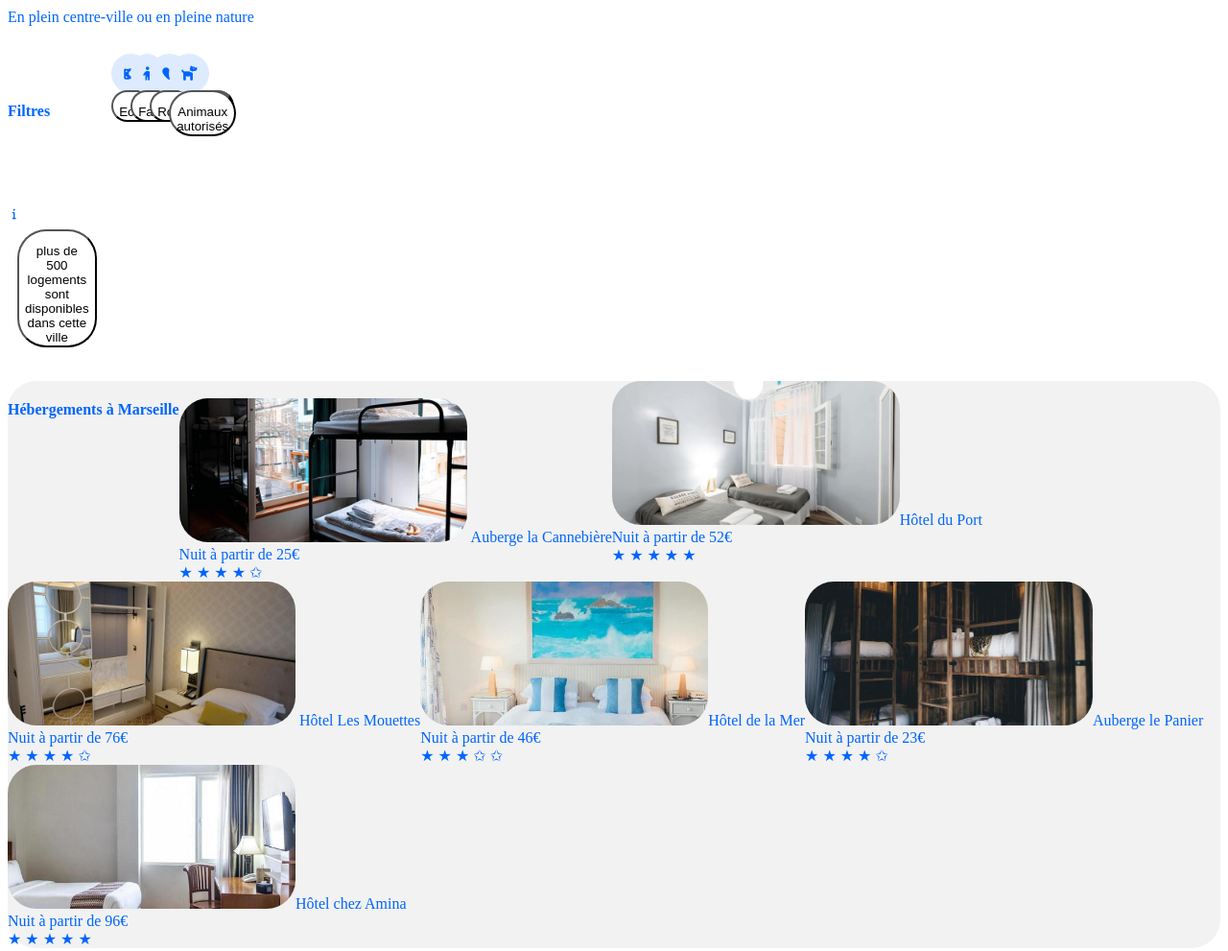
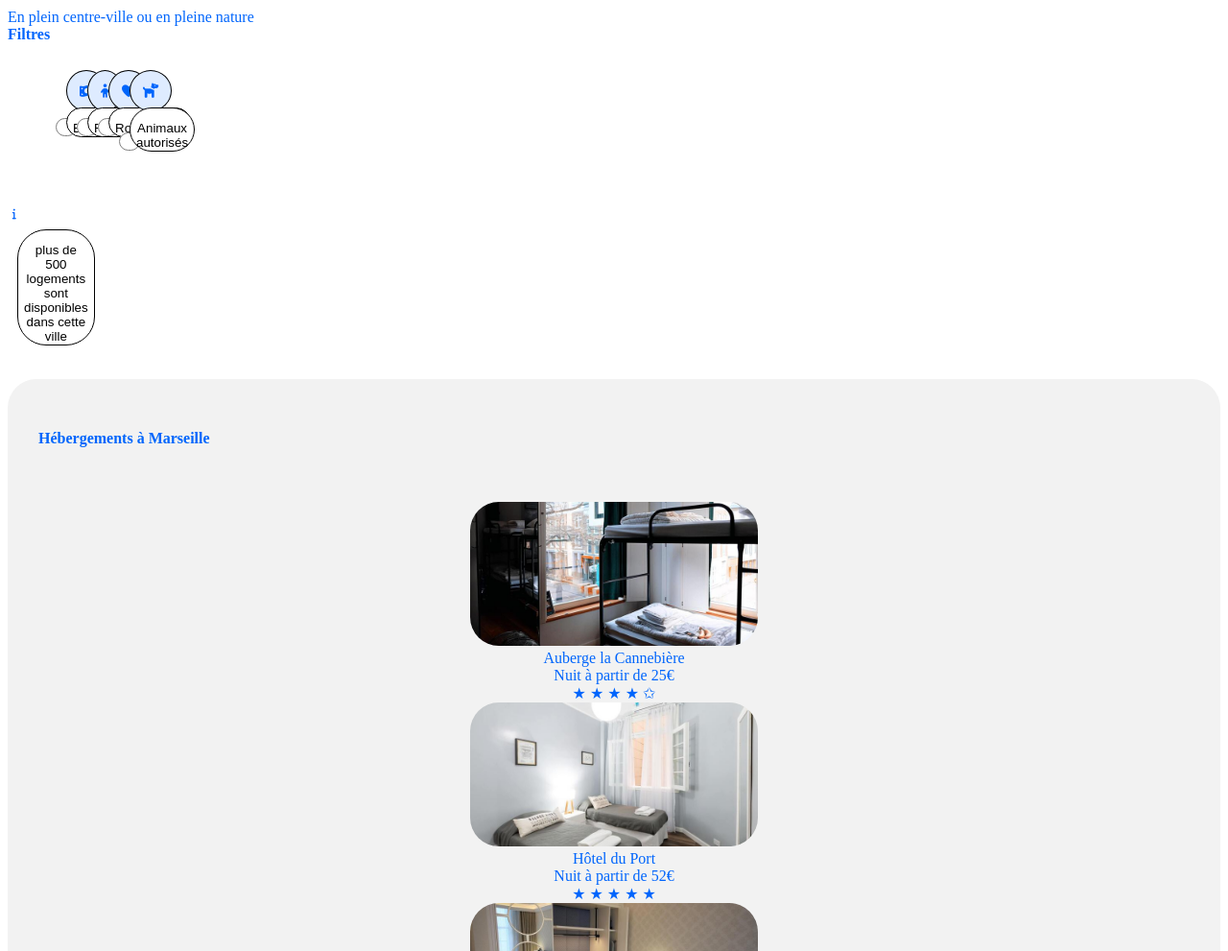
Before and after one commit to Angelpick1987/RequenaJulie_2_06092021, a plain HTML site: page P2_Reservia.html in a window 1280 px wide. Shown: the part 200-1191 px from the top of the page at 96% size. Drawn offline with Linux system fonts and the light colour scheme; a web font is replaced by a local one.

Commit message:
modif 210921

```diff
--- a/P2_Reservia.html
+++ b/P2_Reservia.html
@@ -1,7 +1,6 @@
 <!DOCTYPE html>
 <html lang="fr">
-<!-- 090921 ajouts balises span. icône css
-validator ok-->
+<!-- 210921 indentation ok validator ok -->
 <head>
     <meta charset="UTF-8">
     <link rel="stylesheet" href="reservia.css" />
@@ -13,9 +12,15 @@ validator ok-->
 <body>  <header>
 
                     <br>
-                    <nav><a href=#Hébergements>Hébergements</a> <a href=#Activités>Activités</a> <a>S'inscrire </a> </nav>
+                    <nav>
+                        <a href=#Hébergements>Hébergements</a>
+                        <a href=#Activités>Activités</a>
+                        <a>S'inscrire </a>
+                    </nav>
     </header>
-    <div class="logo"><img class="logo" src="images/logo/Reservia.svg" alt="Reservia"></div>
+    <div class="logo">
+        <img class="logo" src="images/logo/Reservia.svg" alt="Reservia">
+    </div>
 
 
 
@@ -26,23 +31,54 @@ validator ok-->
              <br>
                 <strong>Filtres</strong>
                 <ul class="filters-ul">
-                    <li><span class="icône"><i class="fa fa-money-bill-wave"> <button name ="button" class="filter"> Economique</button></i></span></li>
-                    <li><span class="icône"><i class="fa fa-child"><button name ="button" class="filter"> Familial</button></i></span></li>
-                    <li> <span class="icône"><i class="fa fa-heart"><button name = "button" class="filter"> Romantique</button> </i></span></li>
-                    <li><span class="icône"><i class="fa fa-dog"><button name="button" class="filter"> Animaux autorisés </button></i></span> </li></ul>
+                    <li>
+                       <span class="icône">
+                                <i class="fa fa-money-bill-wave">
+                                    <button name ="button" class="filter"> Economique</button>
+                                </i>
+                        </span>
+                    </li>
+                    <li>
+                        <span class="icône">
+                            <i class="fa fa-child">
+                                    <button name ="button" class="filter"> Familial</button>
+                            </i>
+                        </span>
+                    </li>
+                    <li>
+                        <span class="icône">
+                            <i class="fa fa-heart"><button name = "button" class="filter"> Romantique</button>
+                            </i>
+                        </span>
+                    </li>
+                    <li>
+                        <span class="icône">
+                            <i class="fa fa-dog">
+                                <button name="button" class="filter"> Animaux autorisés </button>
+                            </i>
+                        </span>
+                    </li>
+                </ul>
 
-                <h6><span class="info"><i class="fa fa-info"><button name="button" class="filter">  plus de 500 logements sont disponibles dans cette ville</button></i></span></h6>
+                <h6>
+                    <span class="info">
+                        <i class="fa fa-info"><button name="button" class="filter">  plus de 500 logements sont disponibles dans cette ville</button>
+                        </i>
+                    </span>
+                </h6>
 
 
     <section>
-        <div class = "Hôtels">
+        <div class = "hotels">
             <h4> Hébergements à Marseille</h4>
             <br>
                 <div class = "Hébergement">
-            <br><a href="images/hebergements/3_medium/marcus-loke-WQJvWU_HZFo-unsplash.jpg"> <img src="images/hebergements/4_small/marcus-loke-WQJvWU_HZFo-unsplash.jpg" alt="Auberge la Cannebière"> </a> Auberge la Cannebière
+            <br>
+                    <a href="images/hebergements/3_medium/marcus-loke-WQJvWU_HZFo-unsplash.jpg"> <img src="images/hebergements/4_small/marcus-loke-WQJvWU_HZFo-unsplash.jpg" alt="Auberge la Cannebière"> </a> Auberge la Cannebière
             <br>Nuit à partir de 25€
             <br> &#9733; &#9733; &#9733; &#9733; &#x2729;
-            <br></div>
+            <br>
+                </div>
                 <div class = "Hébergement"><a href="images/hebergements/3_medium/fred-kleber-gTbaxaVLvsg-unsplash.jpg"><img src ="images/hebergements/4_small/fred-kleber-gTbaxaVLvsg-unsplash.jpg" alt="Hôtel du port"></a>Hôtel du Port
             <br>Nuit à partir de 52€
             <br> &#9733; &#9733; &#9733; &#9733; &#9733;
@@ -86,15 +122,16 @@ validator ok-->
             <br>Hôtel tout bleu et blanc
             <br> Nuit à partir de 68€
             <br> &#9733; &#9733; &#9733; &#9733; &#x2729;
-            <br>
                           </div>
         </div>
     </section>
     <br>
+            <br>
     <section>
             <div class="Activities">
             <h4>Activités à Marseille</h4>
-        <div class = Activités></div><a href="images/activites/3_medium/reno-laithienne-QUgJhdY5Fyk-unsplash.jpg"> <img src="images/activites/4_small/reno-laithienne-QUgJhdY5Fyk-unsplash.jpg" alt="Vieux Port"></a>  Vieux Port
+        <div class = Activités></div>
+                <a href="images/activites/3_medium/reno-laithienne-QUgJhdY5Fyk-unsplash.jpg"> <img src="images/activites/4_small/reno-laithienne-QUgJhdY5Fyk-unsplash.jpg" alt="Vieux Port"></a>  Vieux Port
             <br>
                 <a href="images/activites/3_medium/paul-hermann-QFTrLdQIRhI-unsplash.jpg"><img src="images/activites/4_small/paul-hermann-QFTrLdQIRhI-unsplash.jpg" alt="Fort de Pomègues"></a> Port de Pomègues
             <br>
@@ -109,7 +146,7 @@ validator ok-->
         </div>
     </section>
 <footer>
-    <section>
+    <section class="about">
          <h5> A propos</h5>
 
         Fonctionnement du site
@@ -117,21 +154,21 @@ validator ok-->
         Conditions générales de vente
             <br>
         Données et confidentialités
+    </section>
 
-    </section>
-    <section>
+    <section class="rent">
         <h5>Nos hébergements</h5>
-
            Charte qualité
             <br>
         Soumettre votre Hôtel
     </section>
-    <section>
+    <section class="help">
         <h5> Assistance</h5>
 
         Centre d'aide
             <br>
-Nous contacter </section>
+        Nous contacter
+    </section>
 </footer>
 </body>
 </html>
--- a/reservia.css
+++ b/reservia.css
@@ -1,3 +1,7 @@
+/*  210921 font face ok
+header footer ok
+validator ok erreur syntaxe à revoir */
+
 @font-face {
     font-family: Raleway;
     src: local("Raleway-Thin-Italic"),
@@ -11,7 +15,7 @@ a
 text-decoration: none;
 color:#0065FC;
 font-weight:bold;}
-a:visited {color:#0065FC,}
+a:visited {color:#0065FC;}
 a:hover{color:#0065FC;
 
 }
@@ -42,28 +46,61 @@ background-color:#F2F2F2;
 border-radius: 30px;
 border-spacing:15px;
 display: flex;
-height:auto;
-justify-content: center;
+justify-content:space-between;
 flex-direction: column;
-align-items:space-between;
 }
 
-.Hôtels, .Popularity, .Activities
-{display: flex;
+.hotels, .Popularity, .Activities
+{display:flex;
+    width:auto;
+    flex-direction: column;
+    flex-wrap: wrap;
+margin: 0px 0px 32px 0px;
+padding:32px;
+justify-content:space-around;
+align-content:stretch;
+
+}
+
+
+.Hébergement, .populaires, .Activités
+{
+display:flex;
+justify-content:left;
+flex-direction:column;
 flex-wrap: wrap;
-flex-direction: row;}
+text-align:center;
+}
+
+
+.filter
+{border-radius:30px;
+background-color:white;
+border-style:solid ;
+border-width:1px;
+border-color:black;
+margin:10px;
+padding-block-start: 13px;}
 
 img
 {width: 300px;
     height: 150px;
     object-fit: cover;
     border-radius: 30px;
-border-color:white ;}
+border-color:white ;
+}
 
 
 
-.Activities, footer
-{background-color: white;}
+.about, .rent, .help
+{background-color: white;
+display:flex;
+flex-wrap:wrap;
+justify-content:center;
+flex-direction:column;
+flex-grow:1;
+margin:auto;
+text-align:left;}
 
 .fa-money-bill-wave:before, .fa-child:before, .fa-heart:before, .fa-dog:before
 {border-radius:50%;
@@ -73,26 +110,29 @@ font-size: 0.9rem;
     margin: 10px;
     padding: 13px;
 
-border-style: solid 0.5px black;
+border-style: solid ;
+border-color:black;
+border-width: 0.5px;
 }
 
+span.icône
+{   border-radius: 86px;
+    border: solid grey;
+    border-width: thin;
+        background-color: white;}
 
-.filter
-{border-radius:30px;
-background-color:white;
-border-style:black solid 1px;
-margin:10px;
-padding-block-start: 13px;}
-
-.filters-ul, .info:before {    background:white;
+.filters-ul, .info:before {
+   position:relative;
+     background:white;
     color:black;
-    display: inline-flex;
+    display: flex;
     flex-direction: row;
     flex-wrap: wrap;
     margin-left: 25px;
     padding: 25px;
    list-style-type: none;
 
-
-
 }
+footer
+{display:flex;
+justify-content: center;}
```
Lines whose indentation alone changed are shown as unchanged.
